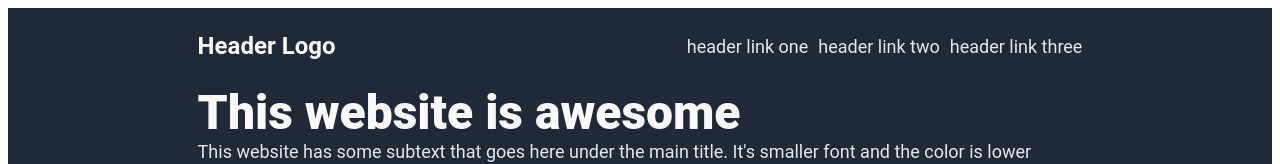
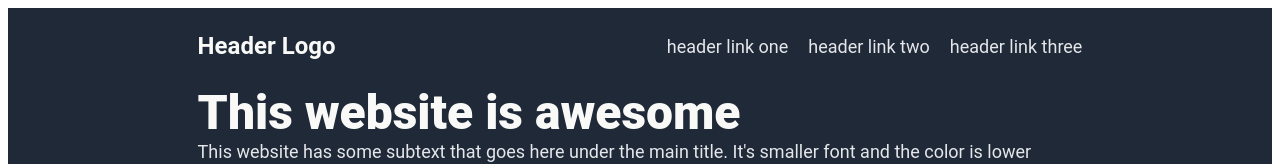
Before and after one commit to yochie/odin-landing, a plain HTML site: page index.html in a window 1280 px wide. Shown: the top 164 px of the page. Drawn offline with Linux system fonts and the light colour scheme.

Commit message:
Adjust header links spacing

```diff
--- a/style.css
+++ b/style.css
@@ -30,7 +30,7 @@ body {
     margin: 0px;
     padding: 0px;
     list-style-type: none;
-    gap: 10px;
+    gap: 20px;
 }
 
 .header-links a {
```
